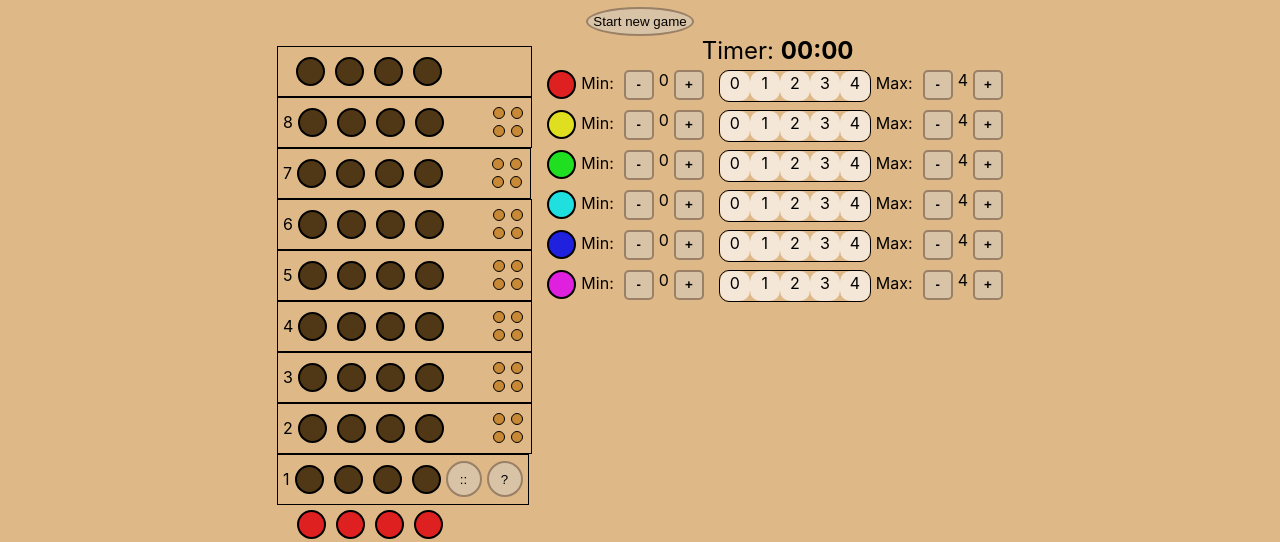
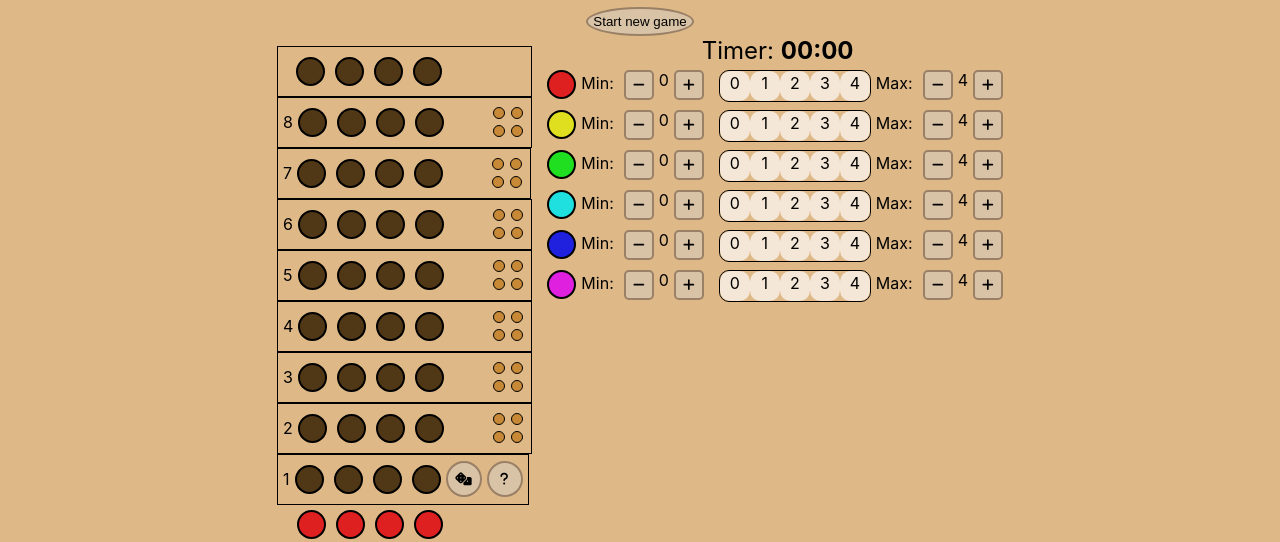
Before and after one commit to Radivis/combinatio, a React (Create React App) app: page / in a window 1280 px wide. Shown: the part 162-704 px from the top of the page. Built offline with nearby package versions, Linux system fonts and the light colour scheme.

Commit message:
Integrated FontAwesome icons

```diff
--- a/package.json
+++ b/package.json
@@ -3,6 +3,9 @@
   "version": "0.5.0",
   "private": true,
   "dependencies": {
+    "@fortawesome/fontawesome-svg-core": "^6.4.0",
+    "@fortawesome/free-solid-svg-icons": "^6.4.0",
+    "@fortawesome/react-fontawesome": "^0.2.0",
     "@testing-library/jest-dom": "^5.16.5",
     "@testing-library/react": "^13.4.0",
     "@testing-library/user-event": "^13.5.0",
--- a/src/components/InfoPins/InfoPins.tsx
+++ b/src/components/InfoPins/InfoPins.tsx
@@ -1,3 +1,6 @@
+import { FontAwesomeIcon } from '@fortawesome/react-fontawesome'
+import { faDice, faQuestion } from '@fortawesome/free-solid-svg-icons';
+
 import useGameStore from '../../store/gameStore';
 
 import './InfoPins.css';
@@ -49,10 +52,10 @@ const InfoPins = (props: infoPinsProps) => {
                 (isActiveRow === true) ? (
                     <div className="game-row-buttons">
                         <button key={`${rowKey} random-button`} className="random-button" type="button" onClick={randomGuess}>
-                            ::
+                            <FontAwesomeIcon icon={faDice} />
                         </button>
                         <button key={`${rowKey} submit-button`} className="submit-button" type="button" onClick={guess}>
-                            ?
+                            <FontAwesomeIcon icon={faQuestion} />
                         </button>
                     </div>
                 ) : (
--- a/src/components/IntegerControl/IntegerControl.tsx
+++ b/src/components/IntegerControl/IntegerControl.tsx
@@ -1,3 +1,6 @@
+import { FontAwesomeIcon } from '@fortawesome/react-fontawesome'
+import { faMinus, faPlus } from '@fortawesome/free-solid-svg-icons';
+
 import './IntegerControl.css';
 
 interface integerControlProps {
@@ -37,9 +40,13 @@ const IntegerControl = (props: integerControlProps) => {
     }
 
     return <div className='integer-control'>
-        <button className='crement-button' onClick={onDecrement}>-</button>
+        <button className='crement-button' onClick={onDecrement}>
+            <FontAwesomeIcon icon={faMinus} />
+        </button>
         {integer}
-        <button className='crement-button' onClick={onIncrement}>+</button>
+        <button className='crement-button' onClick={onIncrement}>
+            <FontAwesomeIcon icon={faPlus} />
+        </button>
     </div>
 }
 
```
Also changed, not shown: 1 other file (tests, documents, lock files or other folders).
